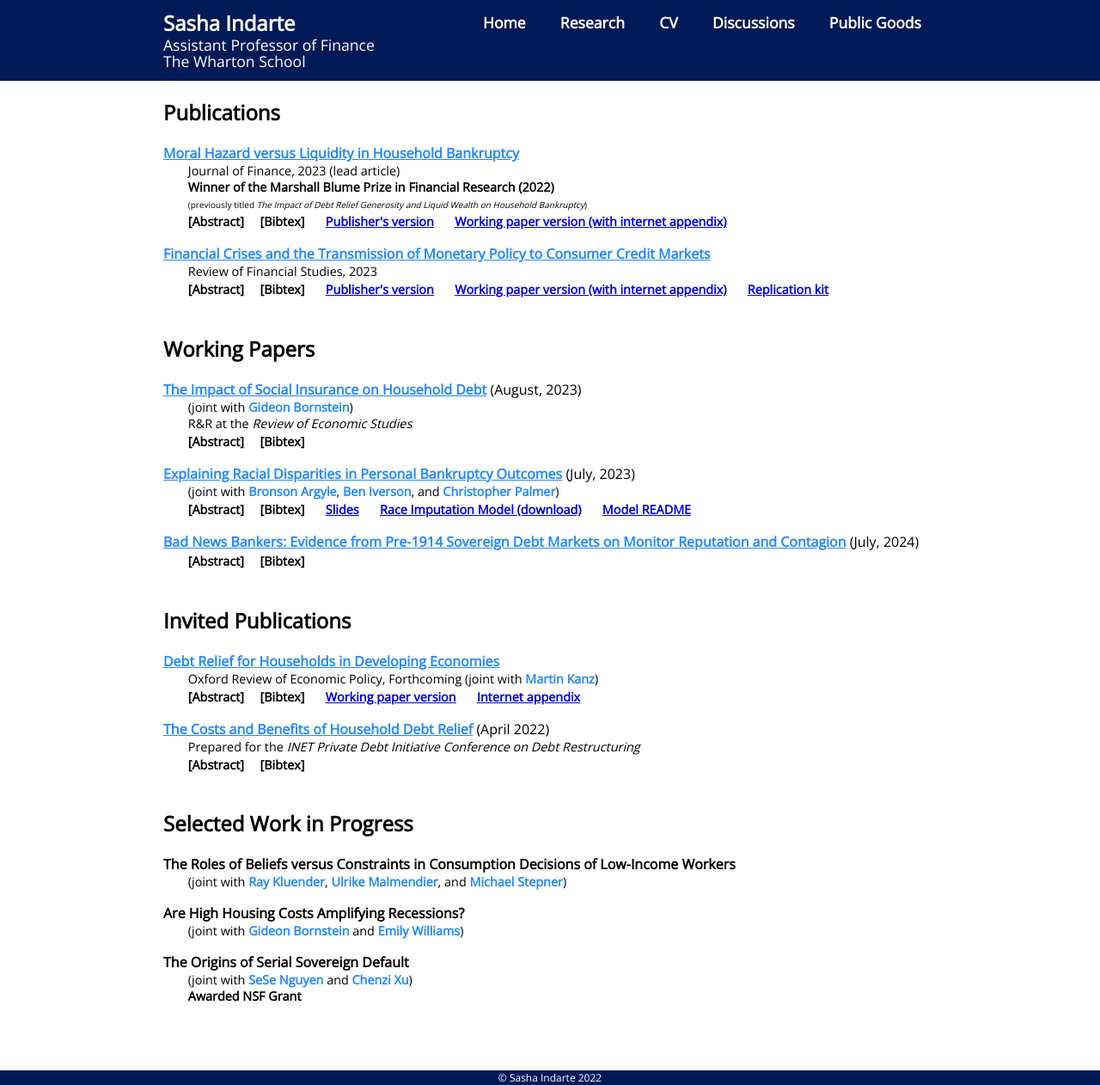
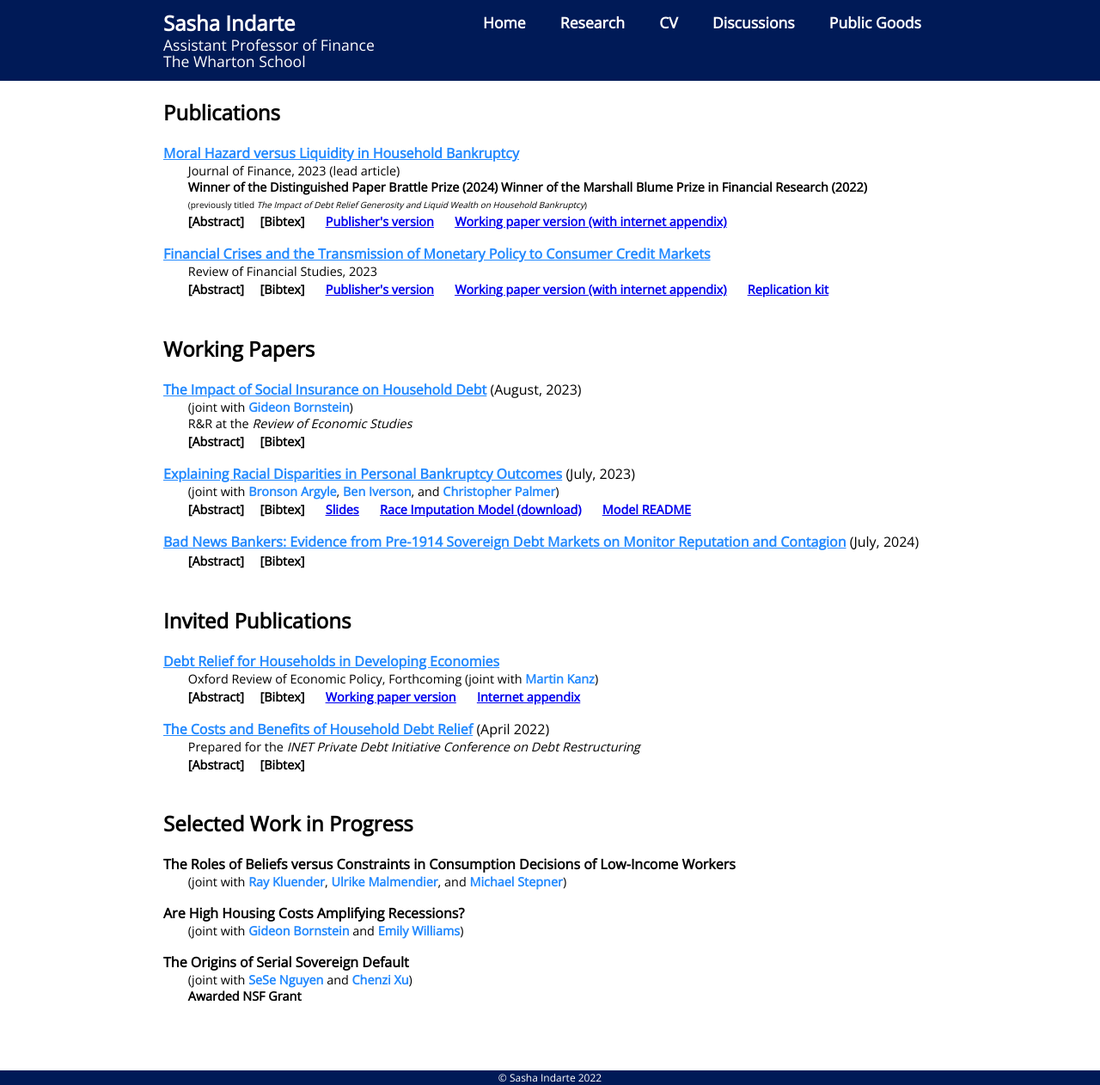
Before and after one commit to sashaindarte/sashaindarte.github.io, a Jekyll site: the page built from research/index.html, in a window 1280 px wide and 1262 px high. Shown: the whole window at 86% size. Built offline with Jekyll 4.4.1, drawn with Linux system fonts in a browser that asks for light colours.

Commit message:
added bp

```diff
--- a/research/index.html
+++ b/research/index.html
@@ -41,6 +41,7 @@ title: Sasha Indarte - Research
 			<p style="padding-left:2em;padding-bottom:0em;margin-top:0em;margin-bottom:0em;font-size:0.9em;">
 				Journal of Finance, 2023 (lead article)
 				<br>
+				<b> Winner of the Distinguished Paper Brattle Prize (2024) </b>
 				<b> Winner of the Marshall Blume Prize in Financial Research (2022) </b>
 				<br>
 				<font size="0.95em"> (previously titled <i>The Impact of Debt Relief Generosity and Liquid Wealth on Household Bankruptcy</i>)</font>
```
